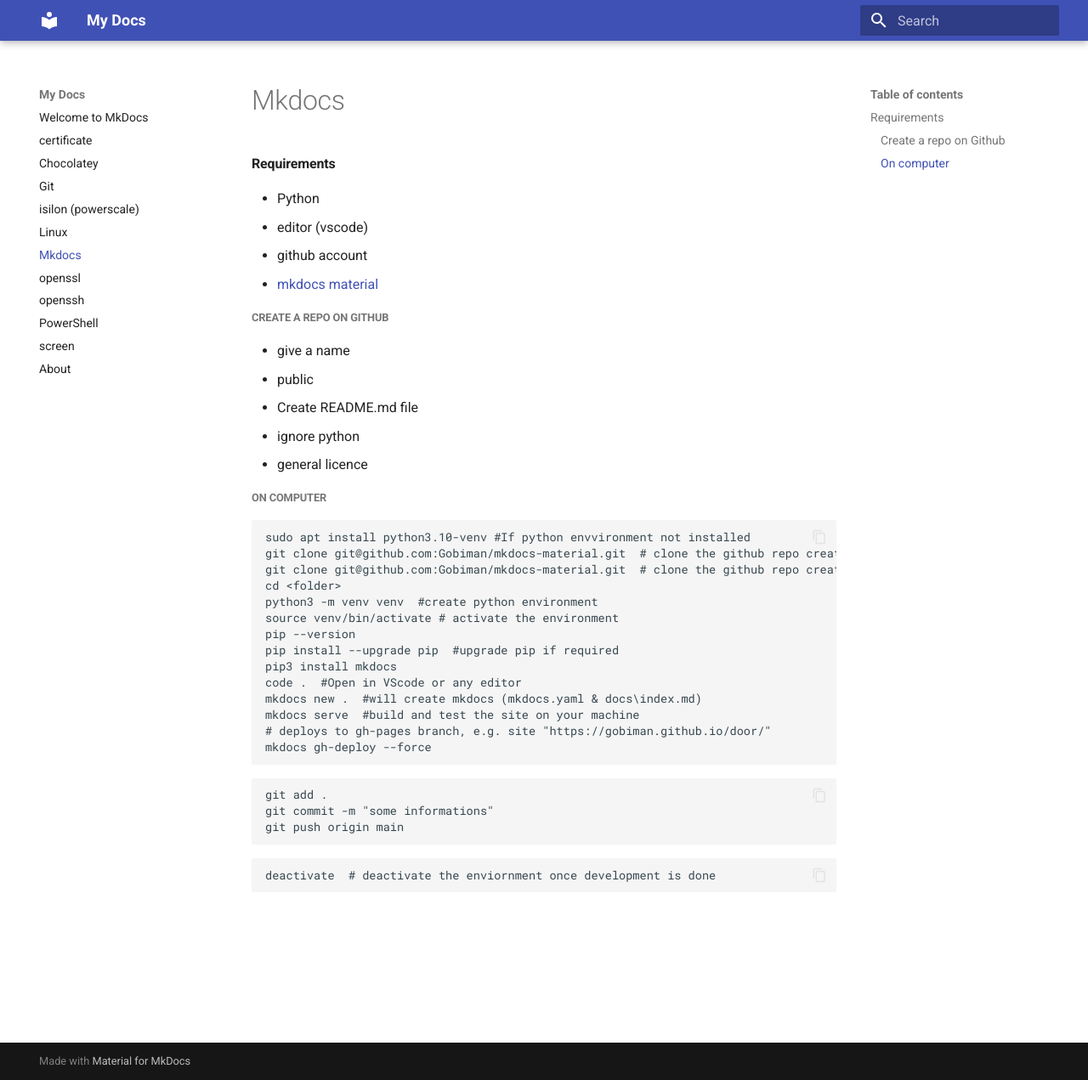
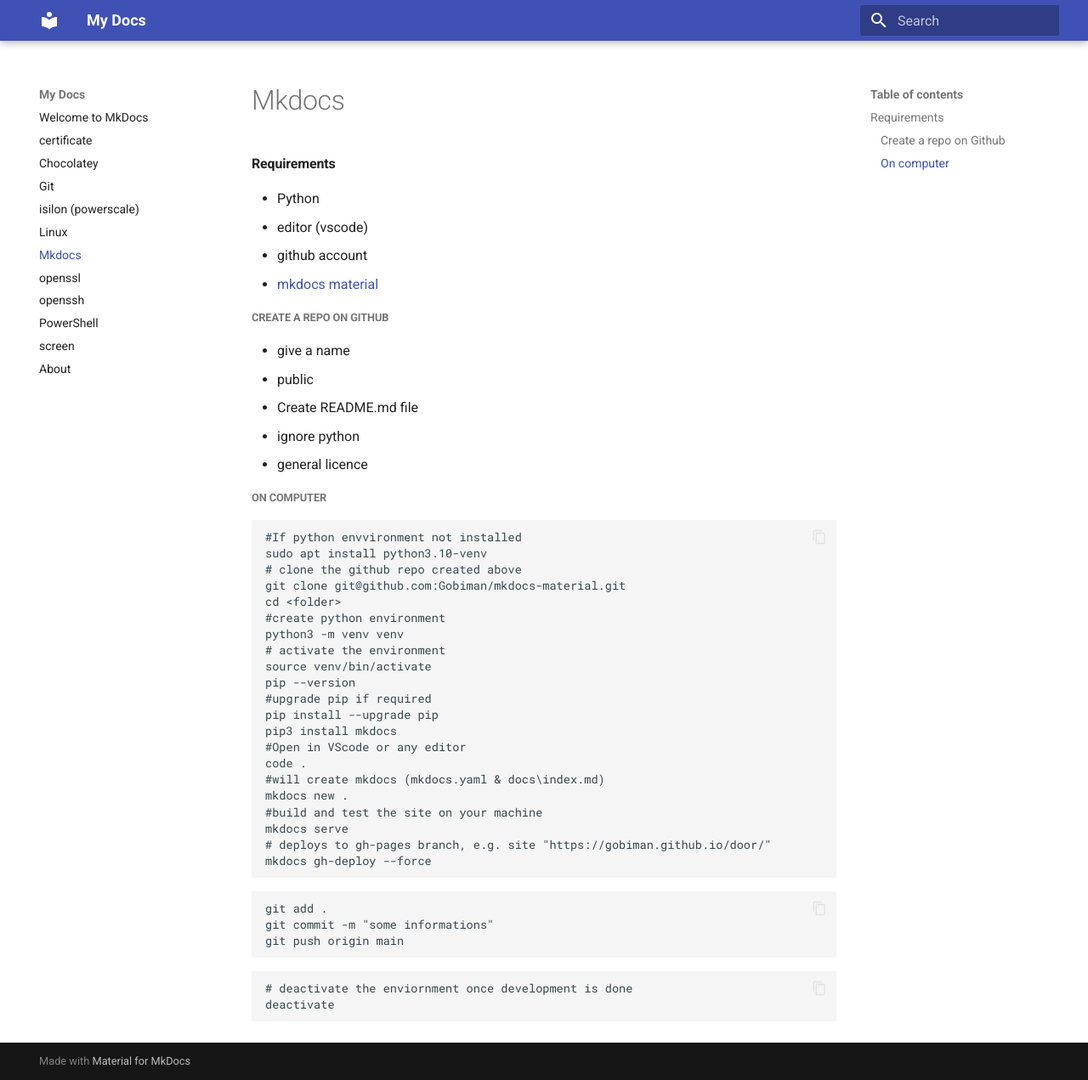
Before and after one commit to Gobiman/code, an MkDocs documentation site: the page built from docs/mkdocs.md, in a window 1280 px wide and 1271 px high. Shown: the whole window at 85% size. Built offline with MkDocs 1.6.1 and Material for MkDocs 9.7.7, drawn with Linux system fonts in a browser that asks for light colours.

Commit message:
modify mkdocs file

````diff
--- a/docs/mkdocs.md
+++ b/docs/mkdocs.md
@@ -13,18 +13,25 @@
 
 ##### On computer
 ```bash
-sudo apt install python3.10-venv #If python envvironment not installed
-git clone git@github.com:Gobiman/mkdocs-material.git  # clone the github repo created above
-git clone git@github.com:Gobiman/mkdocs-material.git  # clone the github repo created above
+#If python envvironment not installed
+sudo apt install python3.10-venv
+# clone the github repo created above
+git clone git@github.com:Gobiman/mkdocs-material.git
 cd <folder>
-python3 -m venv venv  #create python environment
-source venv/bin/activate # activate the environment
+#create python environment
+python3 -m venv venv
+# activate the environment
+source venv/bin/activate
 pip --version
-pip install --upgrade pip  #upgrade pip if required
+#upgrade pip if required
+pip install --upgrade pip
 pip3 install mkdocs
-code .  #Open in VScode or any editor
-mkdocs new .  #will create mkdocs (mkdocs.yaml & docs\index.md)
-mkdocs serve  #build and test the site on your machine
+#Open in VScode or any editor
+code .
+#will create mkdocs (mkdocs.yaml & docs\index.md)
+mkdocs new .
+#build and test the site on your machine
+mkdocs serve
 # deploys to gh-pages branch, e.g. site "https://gobiman.github.io/door/"
 mkdocs gh-deploy --force
 ```
@@ -36,5 +43,6 @@
 ```
 
 ```bash
-deactivate  # deactivate the enviornment once development is done
+# deactivate the enviornment once development is done
+deactivate
 ```
````
